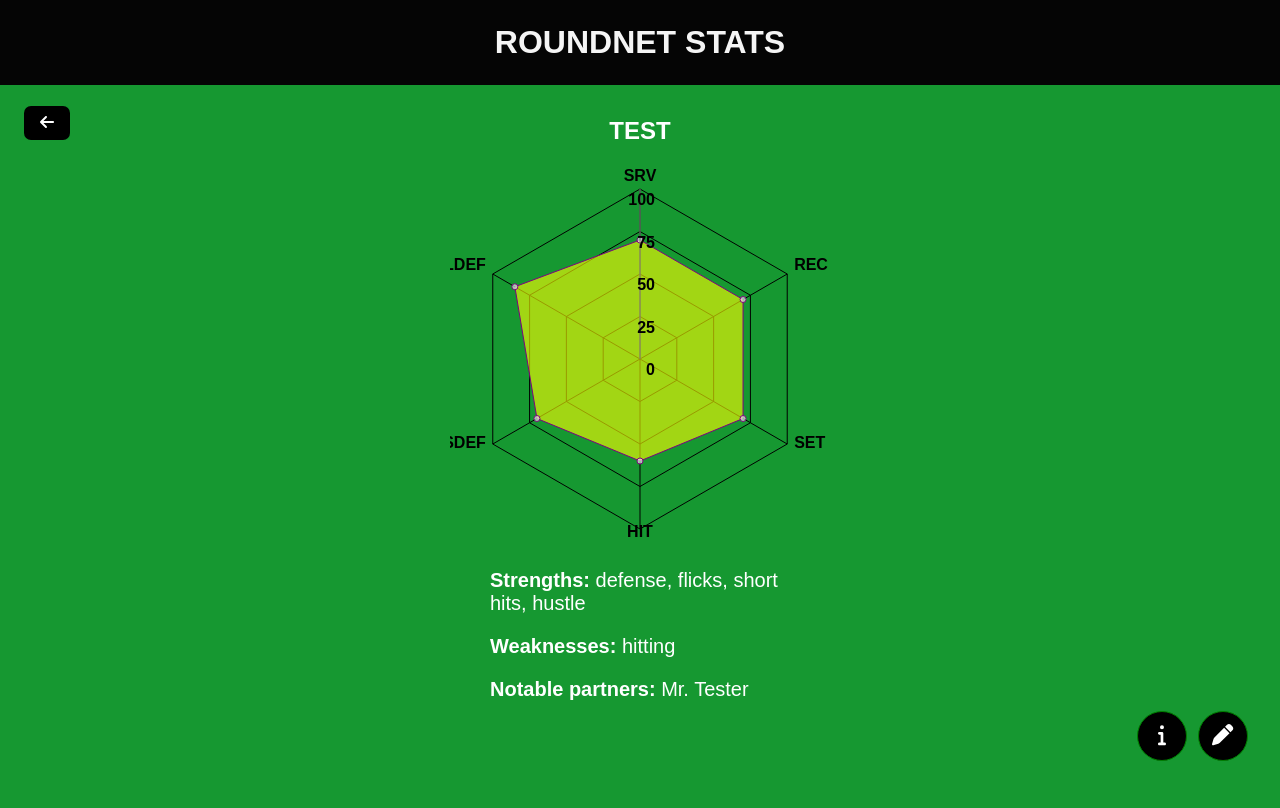
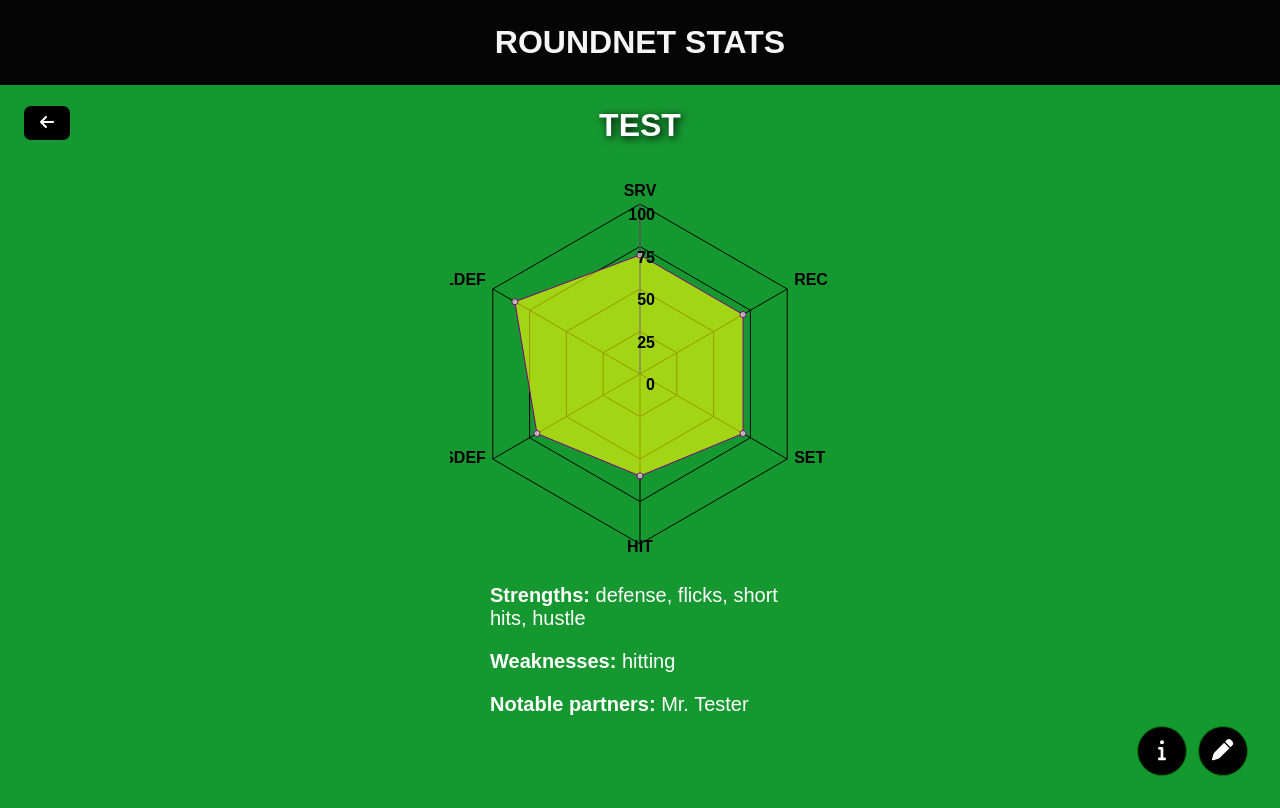
Before and after one commit to priegelsdev/roundnet-stats, a React (Vite) app: page / in a window 1280 px wide. Both pictures are taken after a click on the element "Test". Built offline with nearby package versions, Linux system fonts and the light colour scheme; a web font is replaced by a local one.

Commit message:
add text shadow to player title

```diff
--- a/src/index.css
+++ b/src/index.css
@@ -41,6 +41,7 @@ header {
   background-color: black;
   color: white;
   font-size: 1rem;
+  cursor: pointer;
 }
 
 @media (max-width: 380px) {
@@ -60,9 +61,10 @@ header {
 }
 
 .card-name {
-  margin-top: 0;
+  margin: -0.3em auto 1.25em auto;
   text-transform: uppercase;
-  font-size: 1.5rem;
+  font-size: 2rem;
+  text-shadow: 2px 2px 8px black;
 }
 
 .card-details {
```
